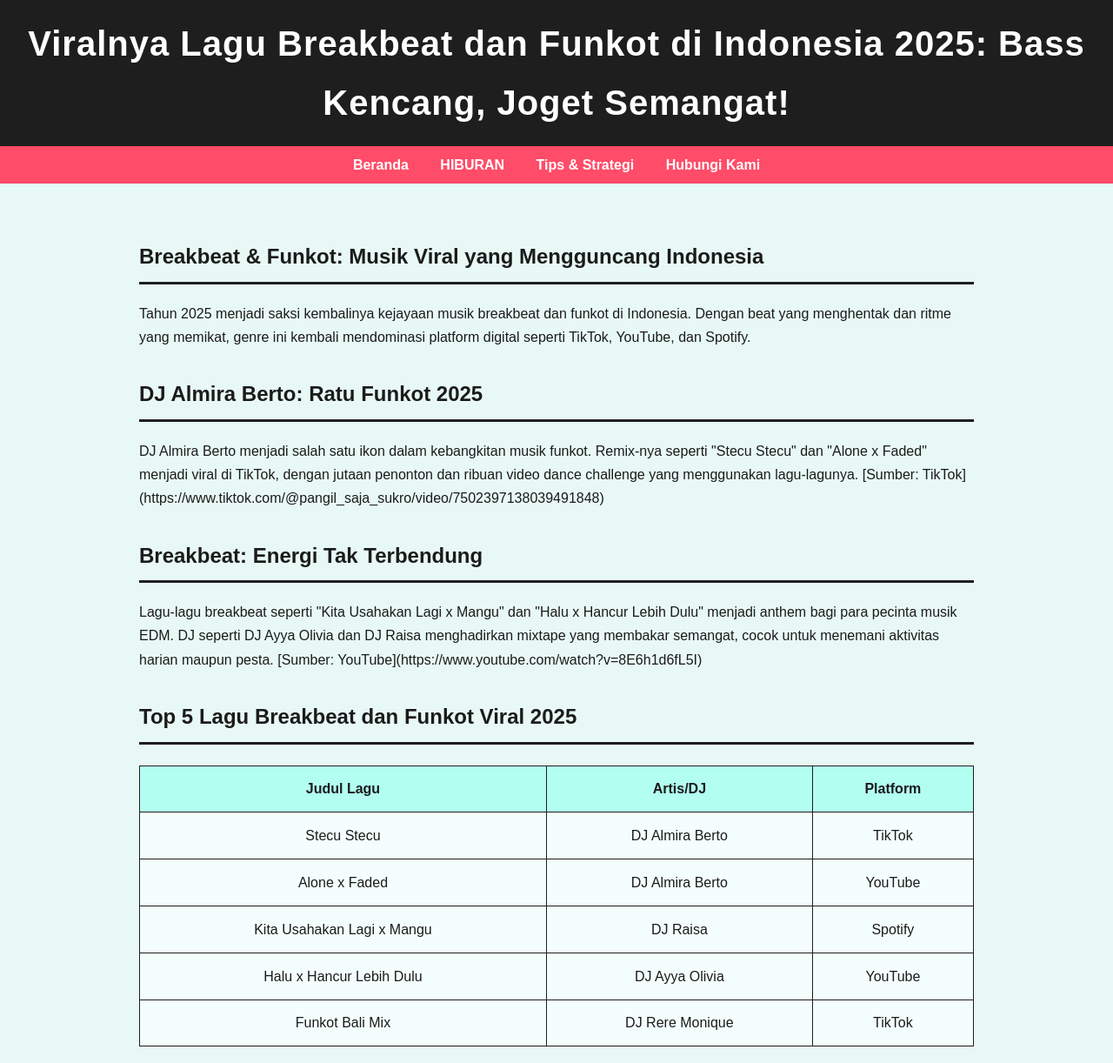
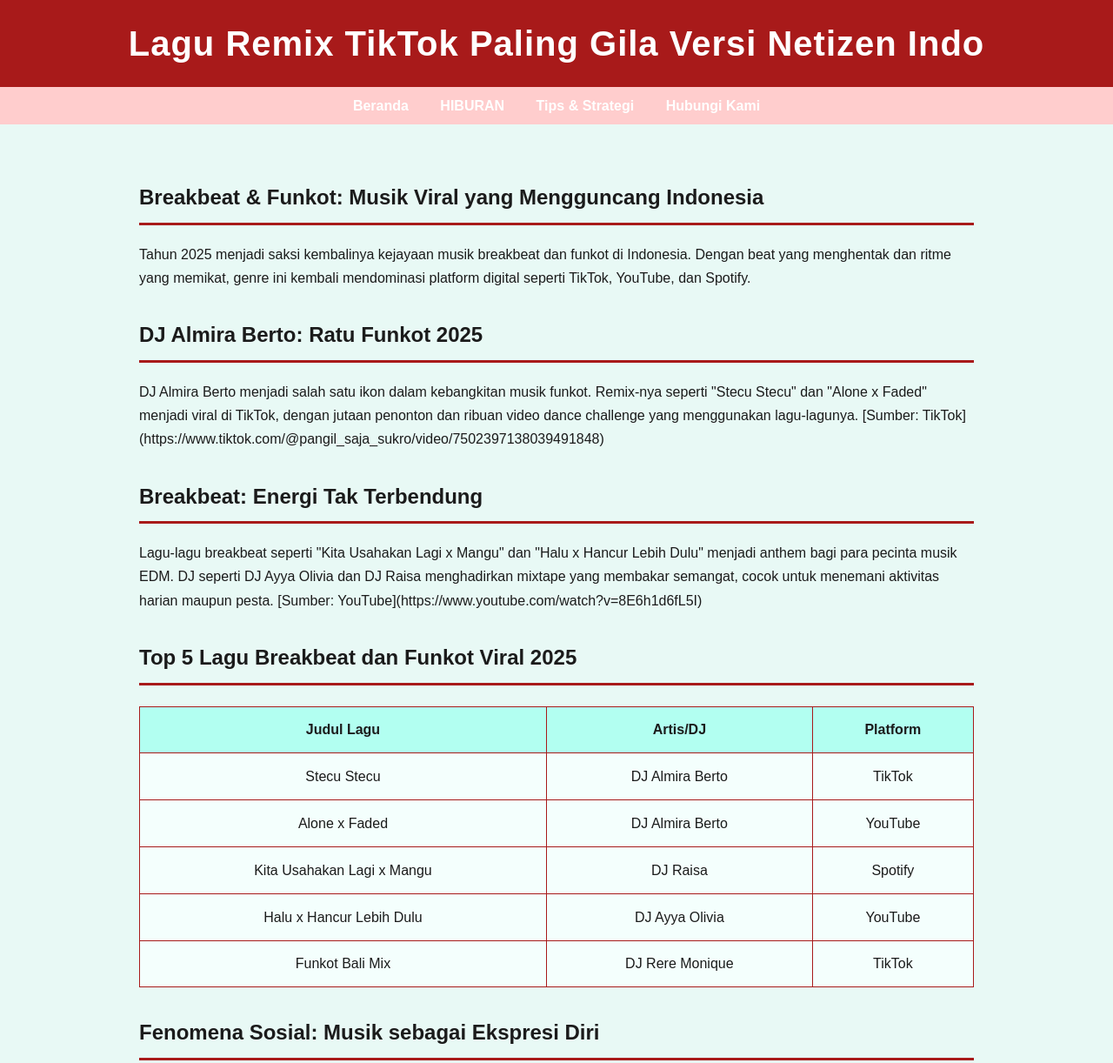
Before and after one commit to influencer-dadakan/fyp, a plain HTML site: page index.html in a window 1280 px wide. Shown: the top 1222 px of the page at 87% size. Drawn offline with Linux system fonts and the light colour scheme.

Commit message:
Update index.html

```diff
--- a/index.html
+++ b/index.html
@@ -3,13 +3,13 @@
 <head>
   <meta charset="UTF-8" />
   <meta name="viewport" content="width=device-width, initial-scale=1.0" />
-  <title>Viralnya Lagu Breakbeat dan Funkot di Indonesia 2025: Bass Kencang, Joget Semangat!</title>
+  <title>Lagu Remix TikTok Paling Gila Versi Netizen Indo</title>
   <style>
     :root {
-      --primary: #1e1e1e;
+      --primary: #a81a1a;
       --dark: #1b1b1b;
       --light: #e8f9f5;
-      --accent: #ff4c68;
+      --accent: #ffcdcd;
     }
 
     body {
@@ -81,7 +81,7 @@
     }
 
     th, td {
-      border: 1px solid #1e1e1e;
+      border: 1px solid #a81a1a;
       padding: 0.8rem;
       text-align: center;
       background-color: #f4fffd;
@@ -103,7 +103,7 @@
 <body>
 
 <header>
-  <h1>Viralnya Lagu Breakbeat dan Funkot di Indonesia 2025: Bass Kencang, Joget Semangat!</h1>
+  <h1>Lagu Remix TikTok Paling Gila Versi Netizen Indo</h1>
 </header>
 
 <nav>
```
